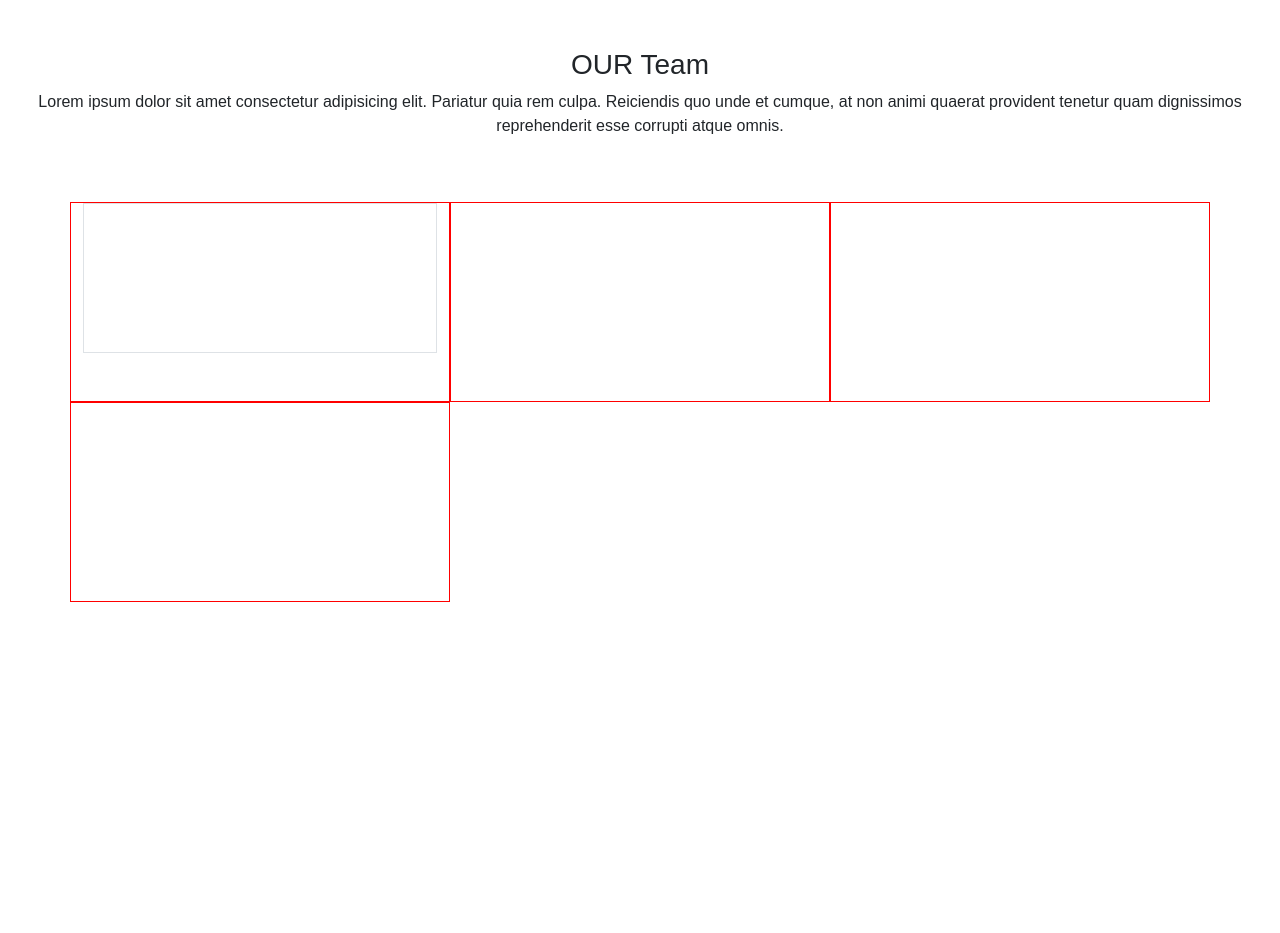
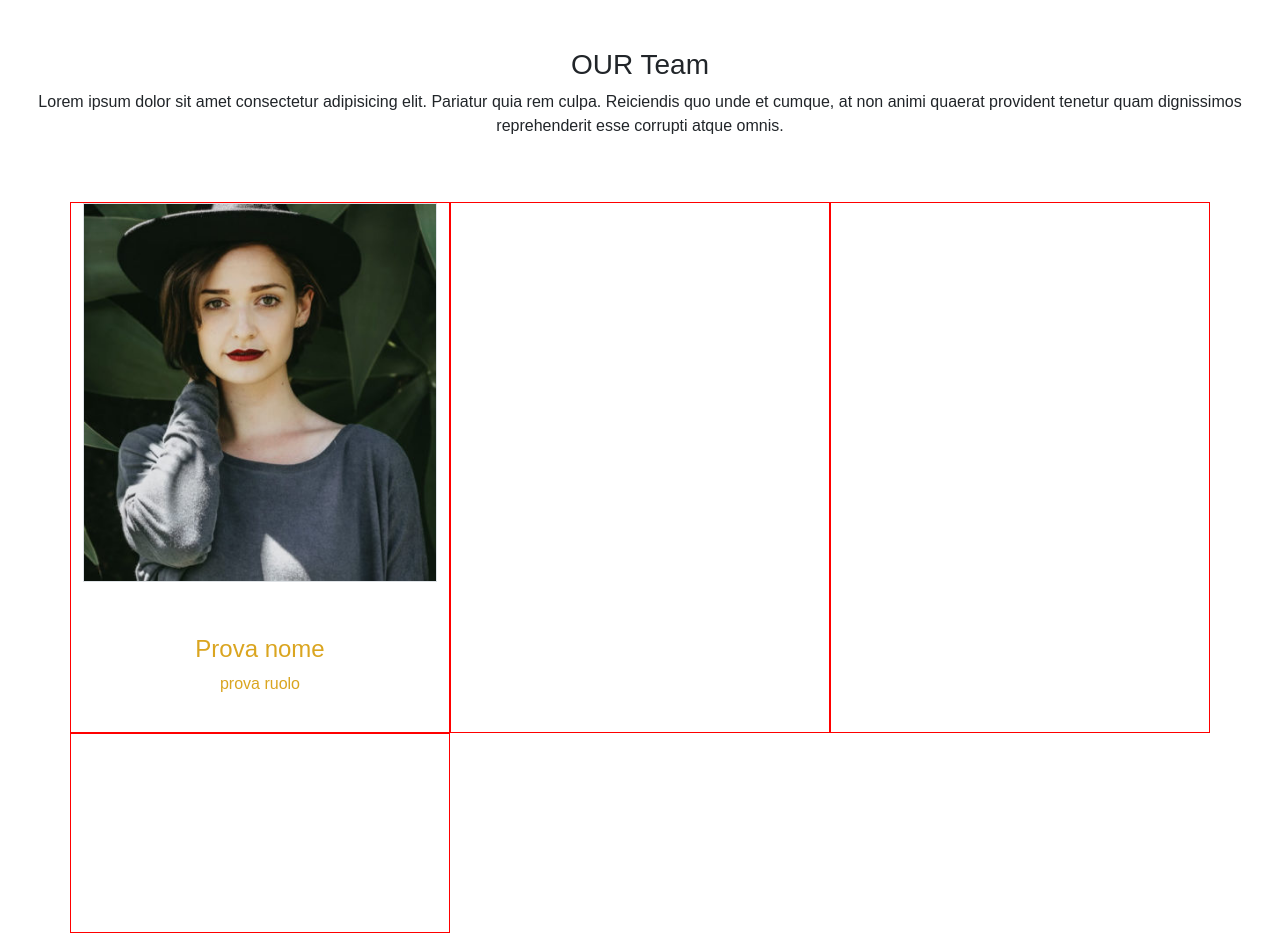
Before and after one commit to DanieleTuttolani/js-our-team, a plain HTML site: page index.html in a window 1280 px wide. Before the commit the page ends 800 px from the top, so only its background shows below. Drawn offline with nearby package versions, Linux system fonts and the light colour scheme.

Commit message:
css layout complete

```diff
--- a/css/style.css
+++ b/css/style.css
@@ -15,6 +15,16 @@ body{
 .alt-card{
     min-height: 200px;
 }
+/*sezione cards*/
 .foto-wrapper{
-    height: 150px;
+    min-height: 150px;
 }
+.foto-wrapper img{
+  max-width: 100%;
+  height: auto;
+}
+.member-info{
+    color: goldenrod;
+    min-height: 150px;
+    padding-top: 15%;
+}
--- a/index.html
+++ b/index.html
@@ -23,7 +23,11 @@
             <div class="row row-cols-3">
                 <div class="col bordo alt-card">
                     <div class="foto-wrapper border">
-
+                        <img  src="img/angela-caroll-chief-editor.jpg" alt="">
+                    </div>
+                    <div class="member-info text-center">
+                        <h4>Prova nome</h4>
+                        <p>prova ruolo</p>
                     </div>
                 </div>
                 <div class="col bordo alt-card"></div>
```
